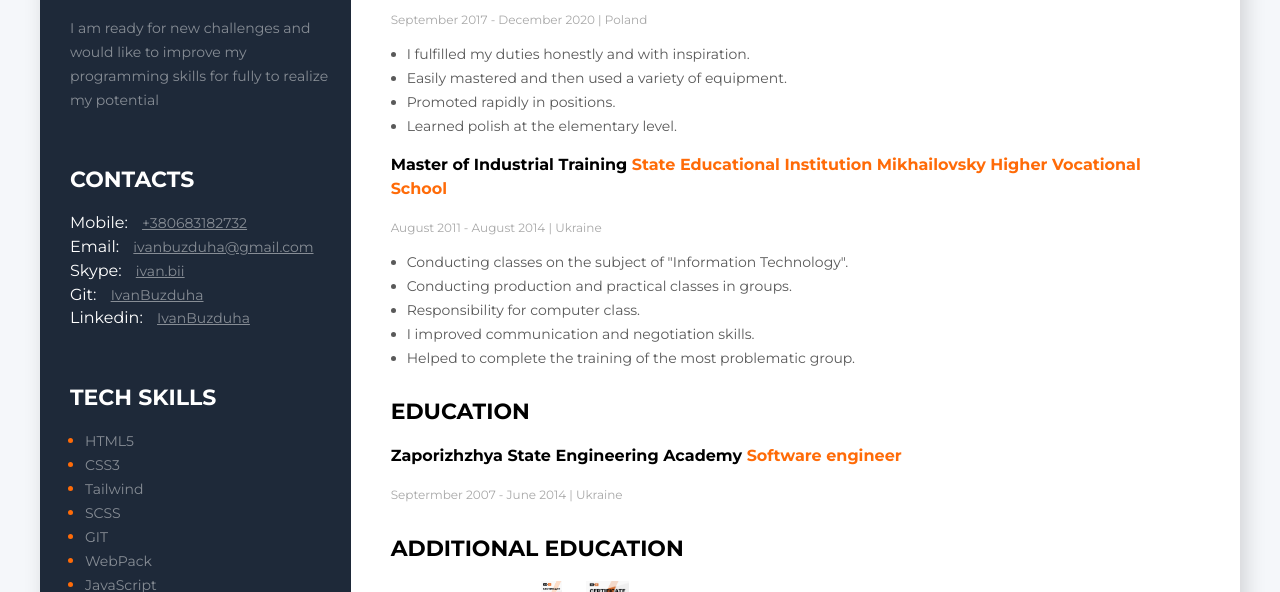
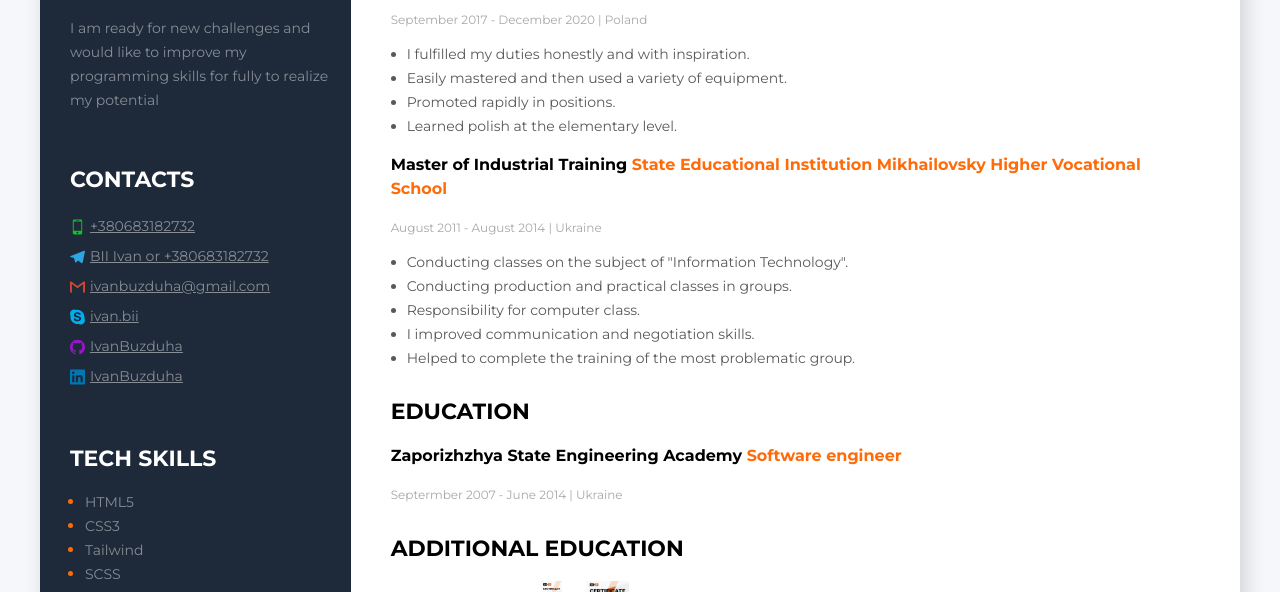
Before and after one commit to AlexHorodnichov/CV, a website: page index.html in a window 1280 px wide. Shown: the part 636-1228 px from the top of the page. Drawn offline with Linux system fonts and the light colour scheme.

Commit message:
Add changes

```diff
--- a/css/style.css
+++ b/css/style.css
@@ -17,6 +17,19 @@ body {
   max-width: 1200px;
   margin: 0 auto;
   box-shadow: 5px 9px 20px rgba(0, 0, 0, 0.15);
+}
+#svg-sprite {
+  display: none;
+}
+.icon {
+  padding-right: 5px;
+}
+.iconcont:hover > .aside-text {
+  color: #ff6b08;
+}
+.iconcont {
+  display: flex;
+  align-items: center;
 }
 .side {
   width: 52%;
--- a/index.html
+++ b/index.html
@@ -30,30 +30,51 @@
         <!--Contacts container-->
         <section class="side-container">
           <h3 class="aside-title">Contacts</h3>
-          <div>
-            <span class="title-link">Mobile:</span>
+          <div class="iconcont">
+            <svg class="icon" width="20" height="30">
+              <use href="./img/symbol-defs.svg#mobile"></use>
+            </svg>
+            <!-- <span class="title-link">Mobile:</span> -->
             <a class="aside-text" href="tel:+380683182732">+380683182732</a>
           </div>
-          <div>
-            <span class="title-link">Email:</span>
+          <div class="iconcont">
+            <svg class="icon" width="20" height="30">
+              <use href="./img/symbol-defs.svg#telegram"></use>
+            </svg>
+            <!-- <span class="title-link">Mobile:</span> -->
+            <a class="aside-text" href="https://telegram.me/bii_ivan">BII Ivan or +380683182732</a>
+          </div>
+          <div class="iconcont">
+            <!-- <span class="title-link">Email:</span> -->
+             <svg class="icon" width="20" height="30">
+              <use href="./img/symbol-defs.svg#gmail"></use>
+            </svg>
             <a class="aside-text" href="mailto:ivanbuzduha@gmail.com">
               ivanbuzduha@gmail.com
             </a>
           </div>
-          <div>
-            <span class="title-link">Skype:</span>
+          <div class="iconcont">
+            <!-- <span class="title-link">Skype:</span> -->
+             <svg class="icon" width="20" height="30">
+              <use href="./img/symbol-defs.svg#skype"></use>
+            </svg>
             <a class="aside-text" href="skype:ivan.bii?call">ivan.bii</a>
           </div>
-          <div>
-            <span class="title-link">Git:</span>
+          <div class="iconcont">
+            <!-- <span class="title-link">Git:</span> -->
+             <svg class="icon" width="20" height="30">
+              <use href="./img/symbol-defs.svg#github"></use>
+            </svg>
             <a class="aside-text" href="https://github.com/IvanBuzduha"
               >IvanBuzduha</a
             >
           </div>
-          <div>
-            <span class="title-link">Linkedin:</span>
-            <a
-              class="aside-text"
+          <div class="iconcont">
+            <!-- <span class="title-link">Linkedin:</span> -->
+             <svg class="icon" width="20" height="30">
+              <use href="./img/symbol-defs.svg#linkedin"></use>
+            </svg>
+            <a class="aside-text"
               href="https://www.linkedin.com/in/buzduha-ivan/"
               >IvanBuzduha</a
             >
```
Also changed, not shown: package.json (added, +19 -0 lines), img/symbol-defs.svg (added), 1 other file.
